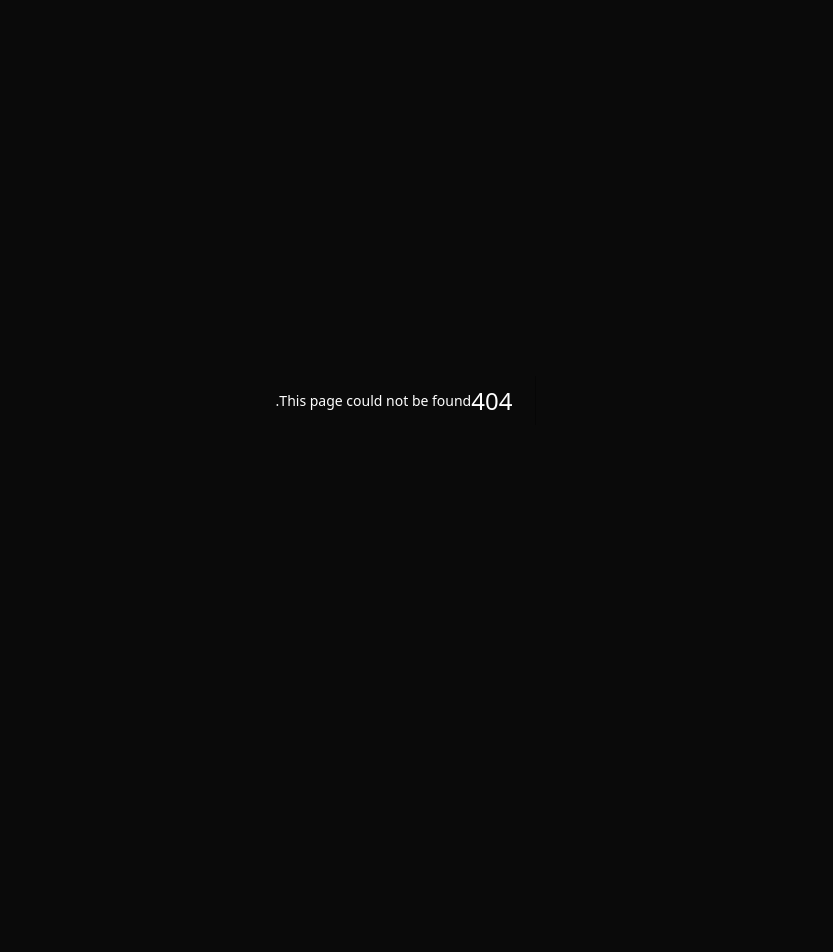
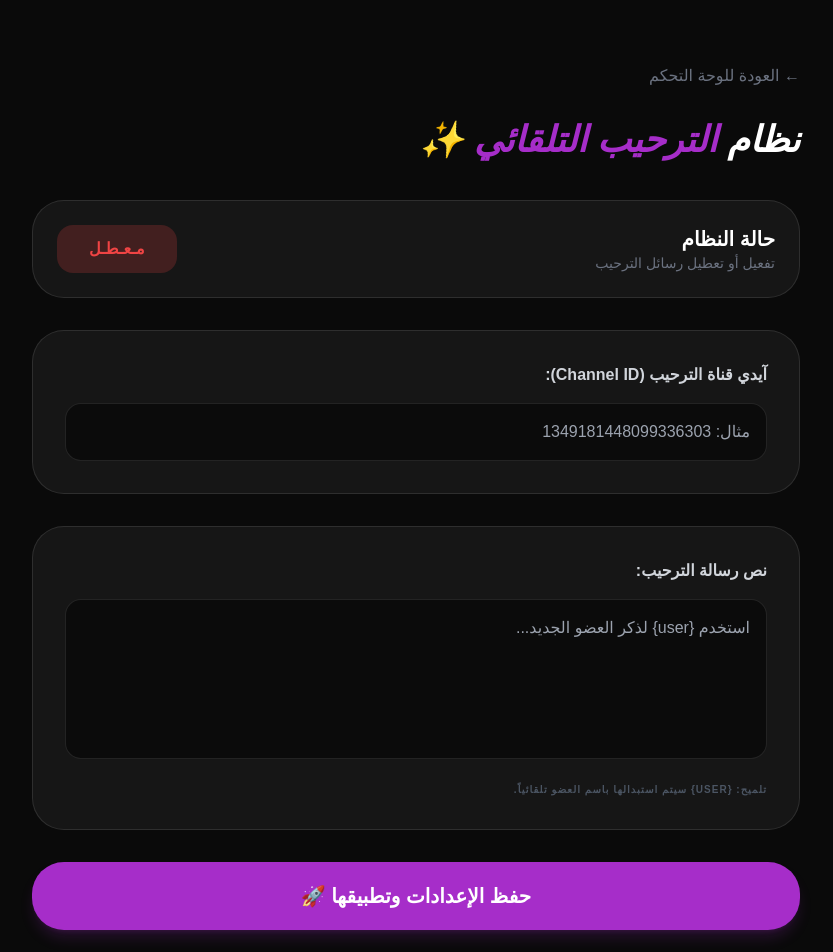
Before and after one commit to abdalrahmanabnmohammed-png/ii3rwa-bot2222, a Next.js app: page /dashboard/welcome in a window 1280 px wide. Before the commit this address had no page. Shown: the top 952 px of the page, without its empty margins (224-1057 px from the left). Before the commit the page ends 800 px from the top, so only its background shows below. Built offline with nearby package versions, Linux system fonts and the light colour scheme; no server answers; the database is empty.

Commit message:
Create page.js

```diff
--- /dev/null
+++ b/src/app/dashboard/welcome/page.js
@@ -0,0 +1,89 @@
+"use client";
+import { useState, useEffect } from "react";
+import { useRouter } from "next/navigation";
+
+export default function WelcomeConfigPage() {
+  const [config, setConfig] = useState({ channelId: "", message: "", status: false });
+  const [loading, setLoading] = useState(true);
+  const [saving, setSaving] = useState(false);
+  const router = useRouter();
+
+  useEffect(() => {
+    fetch('/api/welcome')
+      .then(res => res.json())
+      .then(data => {
+        setConfig(data);
+        setLoading(false);
+      });
+  }, []);
+
+  const handleSave = async () => {
+    setSaving(true);
+    const res = await fetch('/api/welcome', {
+      method: 'POST',
+      headers: { 'Content-Type': 'application/json' },
+      body: JSON.stringify(config)
+    });
+    if (res.ok) alert("✅ تم تحديث نظام الترحيب بنجاح!");
+    setSaving(false);
+  };
+
+  if (loading) return <div className="min-h-screen bg-black flex items-center justify-center text-[#A62DC9]">جاري التحميل...</div>;
+
+  return (
+    <div className="min-h-screen bg-[#0a0a0a] text-white p-8 md:p-16" dir="rtl">
+      <div className="max-w-3xl mx-auto">
+        <button onClick={() => router.push('/dashboard')} className="text-gray-500 mb-8 hover:text-white">← العودة للوحة التحكم</button>
+
+        <h1 className="text-4xl font-black mb-10 italic">نظام <span className="text-[#A62DC9]">الترحيب التلقائي</span> ✨</h1>
+
+        <div className="space-y-8">
+          {/* كرت الحالة */}
+          <div className="bg-white/5 p-6 rounded-[2rem] border border-white/10 flex justify-between items-center">
+            <div>
+              <h3 className="font-bold text-xl">حالة النظام</h3>
+              <p className="text-gray-500 text-sm">تفعيل أو تعطيل رسائل الترحيب</p>
+            </div>
+            <button
+              onClick={() => setConfig({...config, status: !config.status})}
+              className={`px-8 py-3 rounded-2xl font-black transition-all ${config.status ? 'bg-green-500/20 text-green-500' : 'bg-red-500/20 text-red-500'}`}
+            >
+              {config.status ? "مـفـعـل" : "مـعـطـل"}
+            </button>
+          </div>
+
+          {/* قناة الترحيب */}
+          <div className="bg-white/5 p-8 rounded-[2rem] border border-white/10">
+            <label className="block font-bold mb-4 text-gray-300">آيدي قناة الترحيب (Channel ID):</label>
+            <input
+              className="w-full bg-black/50 border border-white/10 p-4 rounded-2xl outline-none focus:border-[#A62DC9]"
+              value={config.channelId}
+              onChange={(e) => setConfig({...config, channelId: e.target.value})}
+              placeholder="مثال: 1349181448099336303"
+            />
+          </div>
+
+          {/* رسالة الترحيب */}
+          <div className="bg-white/5 p-8 rounded-[2rem] border border-white/10">
+            <label className="block font-bold mb-4 text-gray-300">نص رسالة الترحيب:</label>
+            <textarea
+              className="w-full bg-black/50 border border-white/10 p-4 rounded-2xl outline-none focus:border-[#A62DC9] h-40 resize-none"
+              value={config.message}
+              onChange={(e) => setConfig({...config, message: e.target.value})}
+              placeholder="استخدم {user} لذكر العضو الجديد..."
+            />
+            <p className="text-[10px] text-gray-600 mt-4 uppercase font-black tracking-widest">تلميح: {`{user}`} سيتم استبدالها باسم العضو تلقائياً.</p>
+          </div>
+
+          <button
+            onClick={handleSave}
+            disabled={saving}
+            className="w-full bg-[#A62DC9] p-5 rounded-[2rem] font-black text-xl shadow-lg shadow-[#A62DC9]/20 hover:scale-[1.02] active:scale-95 transition-all"
+          >
+            {saving ? "جاري الحفظ..." : "حفظ الإعدادات وتطبيقها 🚀"}
+          </button>
+        </div>
+      </div>
+    </div>
+  );
+}
```
